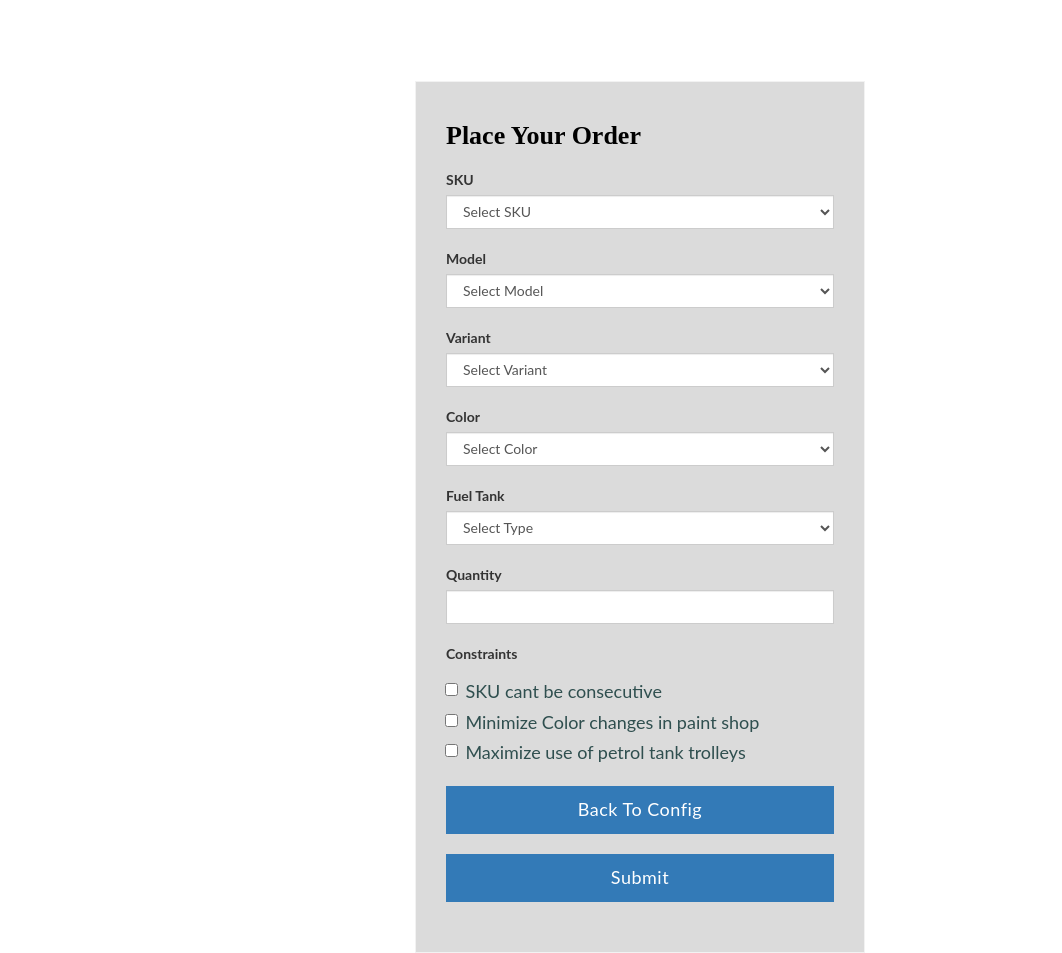
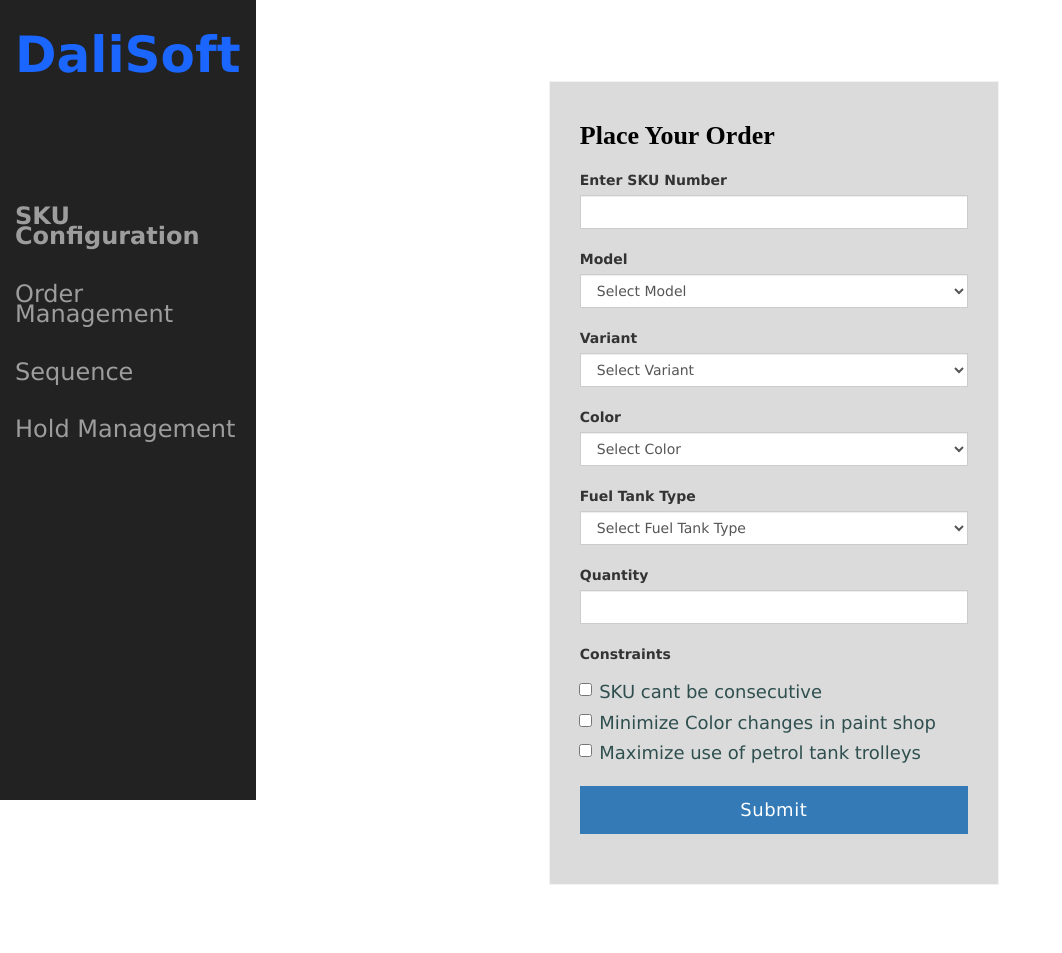
Before and after one commit to SuyashProjects/Dali, a Django app: page /form2/ in a window 1280 px wide. Shown: the whole page, without its empty margins (0-1062 px from the left). After the commit the page ends 885 px from the top, so only its background shows below. Run offline with Django 3.2, Linux system fonts and the light colour scheme; data that the repository does not hold is empty; some libraries are stand-ins or nearby versions.

Commit message:
2nd commit

```diff
--- a/app/forms.py
+++ b/app/forms.py
@@ -12,20 +12,21 @@ class Form1(forms.ModelForm):
         fields = ('model','variant','color','time','tank')
 
 class Form2(forms.ModelForm):
-    model = forms.ChoiceField(widget=forms.TextInput(attrs={'class':'form-control'}))
-    variant = forms.ChoiceField(widget=forms.TextInput(attrs={'class':'form-control'}))
-    color = forms.ChoiceField(widget=forms.TextInput(attrs={'class':'form-control'}))
+    def __init__(self, *args, **kwargs):
+       super(Form2, self).__init__(*args, **kwargs)
+       self.fields['model'].empty_label = "Select Model"
+       self.fields['model'].queryset = Config.objects.none()
+       self.fields['variant'].empty_label = "Select Variant"
+       self.fields['color'].empty_label = "Select Color"
+       self.fields['tank'].empty_label = "Select Fuel Tank Type"
+
+    SKU = forms.CharField(widget=forms.TextInput(attrs={'class':'form-control'}))
+    model = forms.ModelChoiceField(queryset=Config.objects.values_list('model', flat=True),widget=forms.Select(attrs={'class':'form-control'}))
+    variant = forms.ModelChoiceField(queryset=Config.objects.values_list('variant', flat=True),widget=forms.Select(attrs={'class':'form-control'}))
+    color = forms.ModelChoiceField(queryset=Config.objects.values_list('color', flat=True),widget=forms.Select(attrs={'class':'form-control'}))
+    tank = forms.ModelChoiceField(queryset=Config.objects.values_list('tank', flat=True),widget=forms.Select(attrs={'class':'form-control'}))
     quantity = forms.CharField(widget=forms.TextInput(attrs={'class':'form-control'}))
-    constraints = forms.MultipleChoiceField(
-        required=True,
-        widget=forms.CheckboxSelectMultiple(attrs={'class':'form-control'}),
-        choices='',
-    )
-    def __init__(self, *args, **kwargs):
-        super(Form2, self).__init__(*args, **kwargs)
-        self.fields['model'] = forms.ModelChoiceField(
-            queryset=Config.objects.only('model')
-        )
+
     class Meta:
         model = Config
-        fields = ('model','variant','color','quantity','constraints')
+        fields = ('SKU','model','variant','color','quantity','tank')
--- a/app/templates/app/base.html
+++ b/app/templates/app/base.html
@@ -19,11 +19,37 @@
    <![endif]-->
 <style>
 body{
-font-family: 'Lato', sans-serif;
+font-family: "Lucida Sans Unicode";
+}
+.navbar-fixed-left {
+ width: 20%;
+ position: fixed;
+ border-radius: 0;
+ height: 100%;
+}
+.navbar-fixed-left .navbar-nav > li {
+ float: none;  /* Cancel default li float: left */
+ width: 100%;
+}
+.navbar-fixed-left + .container {
+ padding-left: 160px;
+}
+.navbar
+{
+border: none;
 }
 </style>
  </head>
  <body>
+   <div class="navbar navbar-light navbar-inverse navbar-fixed-left">
+   <ul class="nav navbar-light navbar-nav" style='font-size:24px;'>
+   <li style=' padding-left: 15px; padding-top: 20px; padding-bottom:100px; font-size:50px; color: #1a66ff; font-weight:700;'>DaliSoft</li>
+    <li style='padding-bottom:3%; font-weight:600;'><a href="{% url 'form1'%}">SKU Configuration</a></li>
+    <li style='padding-bottom:3%;'><a href="{% url 'form2'%}">Order Management</a></li>
+    <li style='padding-bottom:3%;'><a href="#">Sequence</a></li>
+    <li style='padding-bottom:3%;'><a href="#">Hold Management</a></li>
+   </ul>
+   </div>
    {% block content %}{% endblock %}
    <!-- jQuery (necessary for Bootstrap's JavaScript plugins) -->
    <script src="https://ajax.googleapis.com/ajax/libs/jquery/1.12.0/jquery.min.js"></script>
--- a/app/templates/app/form2.html
+++ b/app/templates/app/form2.html
@@ -14,7 +14,7 @@
     }
   .box-wrapper {
       width: 450px;
-      margin: 0 auto;
+      margin-left: 42%;
       margin-top: 15%;
       background-color: #dbdbdb;
   }
@@ -61,51 +61,52 @@
 							<h4>Place Your Order</h4>
               <form method="POST" id="post-form">{% csrf_token %}
                 <div class="form-group">
-									<label>SKU</label>
-                  <select class="form-control" ><option value="">Select SKU</option>
-                  {% for config in config %}
-                  <div id="input">
-                  <option value="{{config.SKU}}">{{config.SKU}}</option></div>
-                  {% endfor %}
-                  </select>
+                <label>Enter SKU Number</label>
+                {{ form.non_field_errors }}
+                <div class="fieldWrapper">
+                {{ form.SKU.errors }}
+                {{ form.SKU }}
+                </div>
               </div>
               <div class="form-group">
               <label>Model</label>
-                  <select class="form-control" ><option value="">Select Model</option>
-                  {% for config in config %}
-                  <div id="model">
-                  <option value="{{config.SKU}}">{{config.model}}</option></div>
-                  {% endfor %}
-                  </select>
+              {{ form.non_field_errors }}
+              <div id="model" class="fieldWrapper">
+              {{ form.tank.errors }}
+              {{ form.model }}
+            </div>
             </div>
             <div class="form-group">
             <label>Variant</label>
-                  <select class="form-control" ><option value="">Select Variant</option>
-                  {% for config in config %}
-                  <div id="variant">
-                  <option value="{{config.SKU}}">{{config.variant}}</option></div>
-                  {% endfor %}
-                  </select>
+            {{ form.non_field_errors }}
+            <div id="variant" class="fieldWrapper">
+            {{ form.tank.errors }}
+            {{ form.variant }}
+          </div>
           </div>
           <div class="form-group">
           <label>Color</label>
-                <select class="form-control" ><option value="">Select Color</option>
-                {% for config in config %}
-                <div id="color">
-                <option value="{{config.SKU}}">{{config.color}}</option></div>
-                {% endfor %}
-                </select>
+          {{ form.non_field_errors }}
+          <div class="fieldWrapper">
+          {{ form.tank.errors }}
+          {{ form.color }}
+        </div>
         </div>
               <div class="form-group">
-              <label>Fuel Tank</label>
-              <select class="form-control" ><option value="">Select Type</option>
-              {% for config in config %}
-              <option value="{{config.SKU}}">{{config.tank}}</option>
-              {% endfor %}</select>
+              <label>Fuel Tank Type</label>
+              {{ form.non_field_errors }}
+              <div class="fieldWrapper">
+              {{ form.tank.errors }}
+              {{ form.tank }}
+            </div>
             </div>
             <div class="form-group">
                 <label>Quantity</label>
-            <input type="text" name="quantity" class="form-control">
+                {{ form.non_field_errors }}
+              <div class="fieldWrapper">
+              {{ form.quantity.errors }}
+              {{ form.quantity }}
+              </div>
           </div>
           <div class="form-group">
           <label>Constraints</label>
@@ -117,9 +118,6 @@
           <input type="checkbox" name="constraints" value="Maximize use of petrol tank trolleys">Maximize use of petrol tank trolleys</div>
             </div>
 								<div class="form-group">
-              <a class="btn btn-primary btn-block" href="{% url 'form1'%}">Back To Config</a>
-            </div>
-								<div class="form-group">
 									<button class="btn btn-primary btn-block">Submit</button>
 								</div>
             </form>
@@ -129,22 +127,4 @@
             </div>
             {% endblock %}
             {% block javascript %}
-             <script>
-               $("#input").change(function () {
-                 var sku = $('#input').val();
-                  console.log( $(this).val() );
-                $.ajax({
-                  url: '/ajax/populate/',
-                  data: {
-                    'sku': sku
-                  },
-                  dataType: 'json',
-                  success: function (data) {
-                     $("#id_model").html(data),
-                     $("#id_variant").html(data),
-                     $("#id_color").html(data)
-                  }
-                });
-              });
-            </script>
             {% endblock %}
--- a/app/views.py
+++ b/app/views.py
@@ -14,9 +14,20 @@ def form1(request):
           model = Obj['model']
           variant = Obj['variant']
           color = Obj['color']
-          if not (Config.objects.filter(model=model).exists() and Config.objects.filter(variant=variant).exists() and Config.objects.filter(color=color).exists()):
-                form = form.save()
-                form.save()
+          if (Config.objects.filter(model=model).exists()):
+            if (Config.objects.filter(variant=variant).exists()):
+              if (Config.objects.filter(color=color).exists()):
+                  print('sku exists')
+              else:
+                  form = form.save()
+                  form.save()
+            else:
+                  form = form.save()
+                  form.save()
+          else:
+                  form = form.save()
+                  form.save()
+
     form = Form1()
     view = Config.objects.all().values()
     return render_to_response( 'app/form1.html',{'form':form, 'view':view}, RequestContext(request))
@@ -29,10 +40,9 @@ def form2(request):
         form = form.save()
         form.save()
       else:
-        print('error')
+          print('error')
     form = Form2()
-    config = Config.objects.only('model','variant','color')
-    return render_to_response( 'app/form2.html',{'form':form,'config':config}, RequestContext(request))
+    return render_to_response( 'app/form2.html',{'form':form}, RequestContext(request))
 
 def populate(request):
     sku = request.GET.get('sku', None)
```
Also changed, not shown: app/templates/app/form1.html (+9 -16 lines), app/migrations/0001_initial.py. Lines whose indentation alone changed are shown as unchanged.
